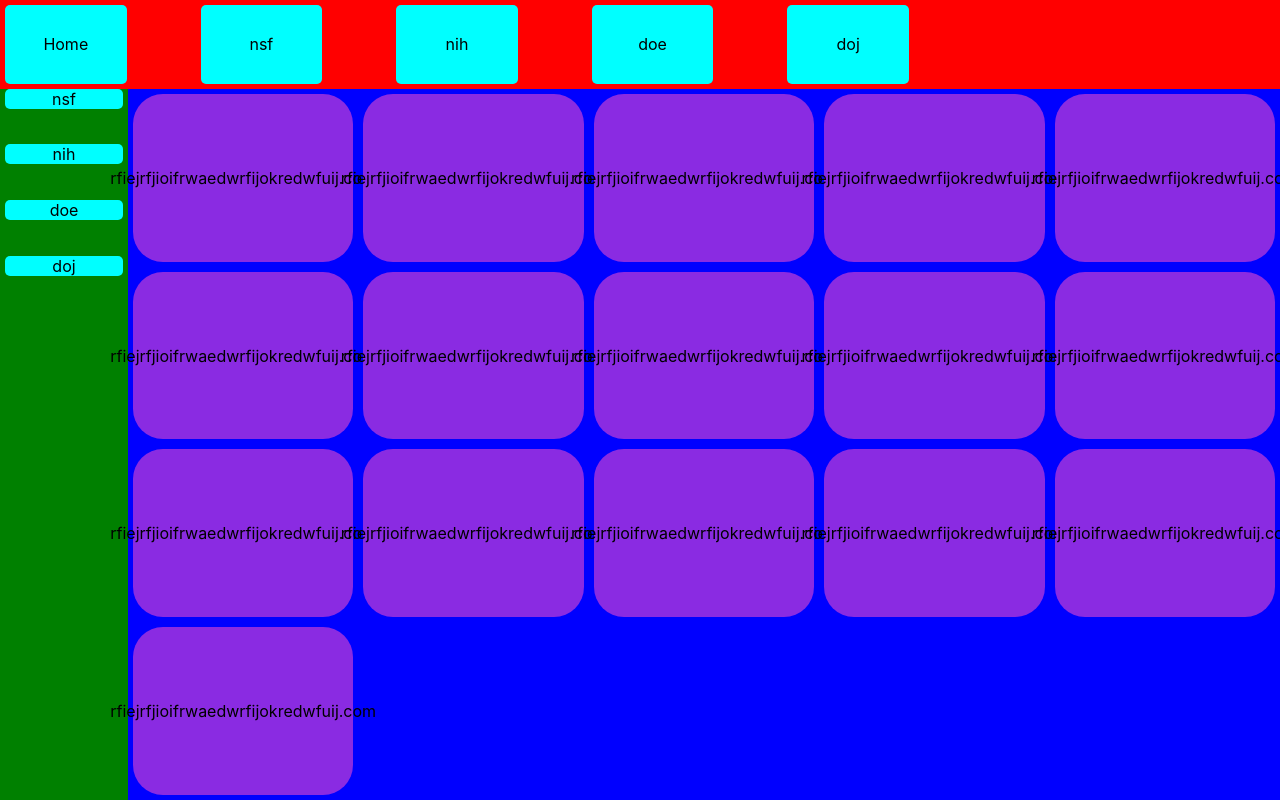
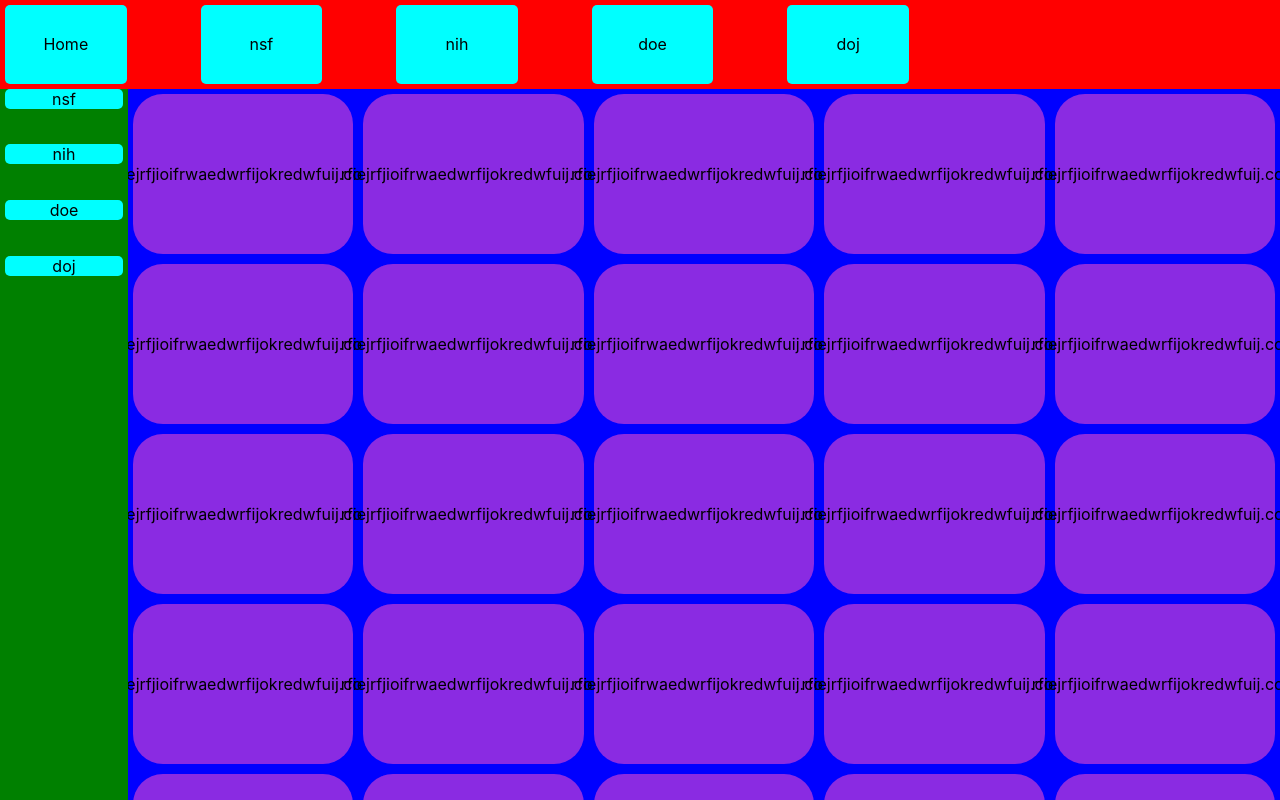
Before and after one commit to Joshua-00030/LSDM-frontend, a React (Create React App) app: page / in a window 1280 px wide. Built offline with nearby package versions, Linux system fonts and the light colour scheme.

Commit message:
added scrolling body to cards

```diff
--- a/src/components/MainContainer/MainContainer.css
+++ b/src/components/MainContainer/MainContainer.css
@@ -1,10 +1,12 @@
 .MainContainer {
     background-color: blue;
-    display: flex;
 }
 
 .CardContainer{
     display: grid;
     width: 100%;
+    overflow: scroll;
     grid-template-columns: repeat(auto-fill, 20%);
+    height: 0;
+    min-height: 100%;
 }
--- a/src/components/MainContainer/MainContainer.js
+++ b/src/components/MainContainer/MainContainer.js
@@ -2,9 +2,17 @@ import './MainContainer.css'
 import SearchCard from '../SearchCard/SearchCard';
 import { useEffect, useState } from 'react';
 const MainContainer = () => {
-    const [searchQuery, setSearchQuery] = useState("")
-    const [sortType, setSortType] = useState("0")
     const [data, setData] = useState([
+        'rfiejrfjioifrwaedwrfijokredwfuij.com',
+        'rfiejrfjioifrwaedwrfijokredwfuij.com',
+        'rfiejrfjioifrwaedwrfijokredwfuij.com',
+        'rfiejrfjioifrwaedwrfijokredwfuij.com',
+        'rfiejrfjioifrwaedwrfijokredwfuij.com',
+        'rfiejrfjioifrwaedwrfijokredwfuij.com',
+        'rfiejrfjioifrwaedwrfijokredwfuij.com',
+        'rfiejrfjioifrwaedwrfijokredwfuij.com',
+        'rfiejrfjioifrwaedwrfijokredwfuij.com',
+        'rfiejrfjioifrwaedwrfijokredwfuij.com',
         'rfiejrfjioifrwaedwrfijokredwfuij.com',
         'rfiejrfjioifrwaedwrfijokredwfuij.com',
         'rfiejrfjioifrwaedwrfijokredwfuij.com',
--- a/src/components/SearchCard/SearchCard.css
+++ b/src/components/SearchCard/SearchCard.css
@@ -4,6 +4,7 @@
     align-items: center;
     margin: 5px;
     border-radius: 30px;
+    min-height: 10rem;
     background-color: blueviolet;
 }
 
```
Also changed, not shown: src/services/Search.js (added, +9 -0 lines).
